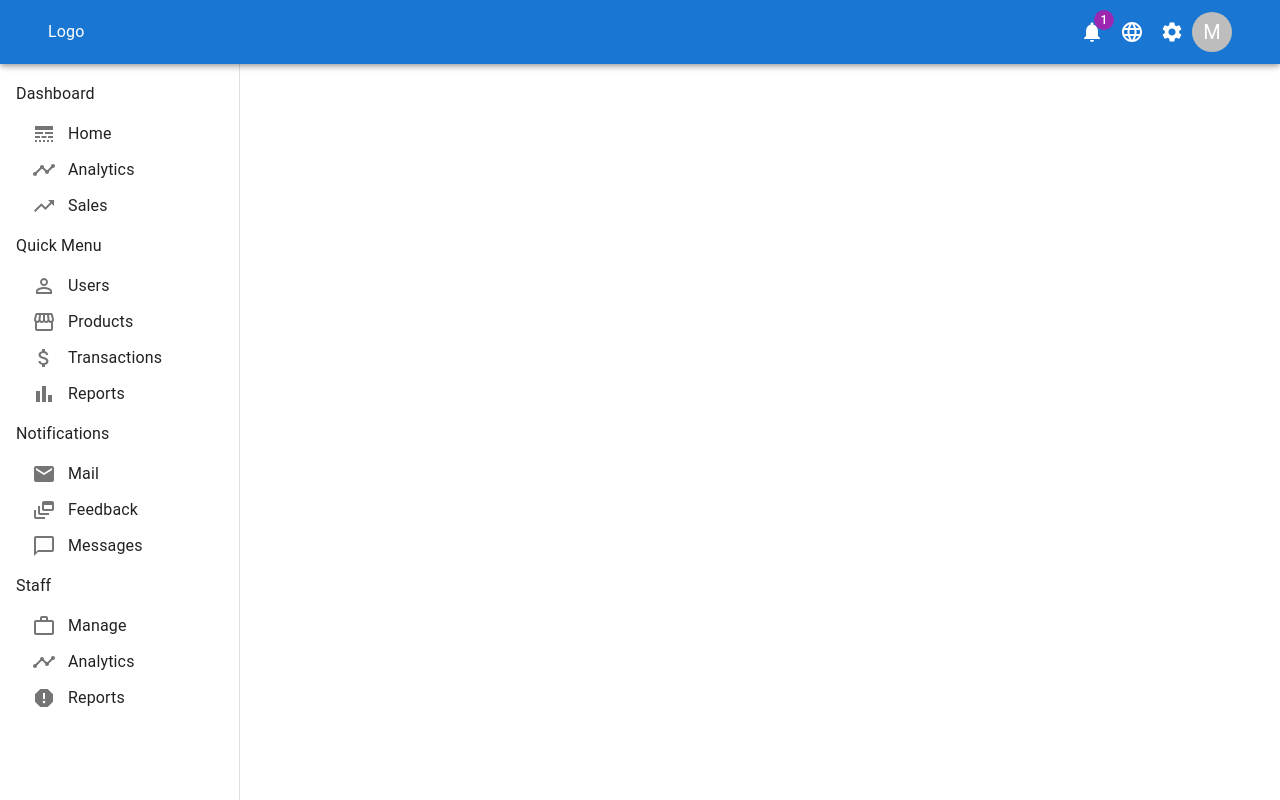
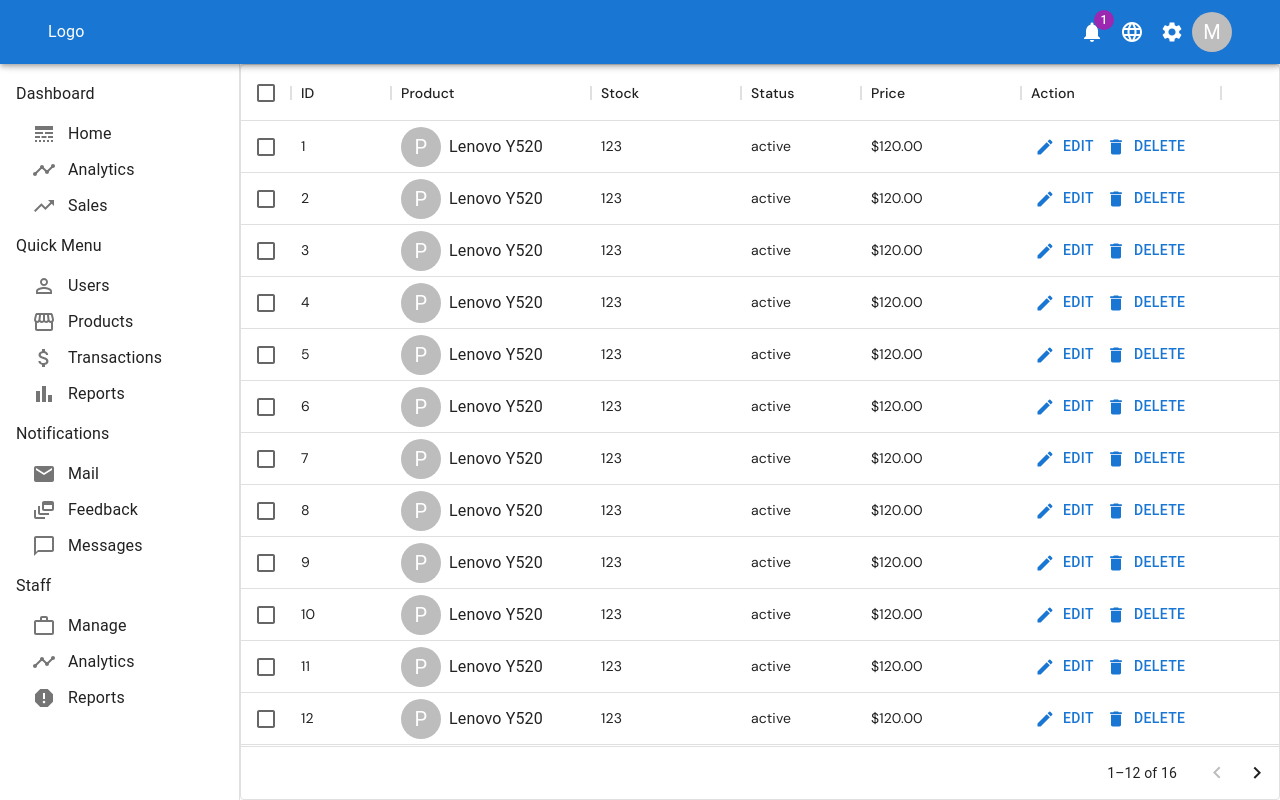
Before and after one commit to Mahmoud2227/ecommerce_admin_panel, a React (Create React App) app: page /products in a window 1280 px wide. Built offline with nearby package versions, Linux system fonts and the light colour scheme.

Commit message:
Create productList page

```diff
--- a/src/App.js
+++ b/src/App.js
@@ -7,6 +7,7 @@ import Home from "./pages/home/Home";
 import UserList from "./pages/userList/UserList";
 import User from "./pages/User/User";
 import NewUser from "./pages/NewUser/NewUser";
+import ProductList from "./pages/ProductList/ProductList";
 
 function App() {
     return (
@@ -21,6 +22,9 @@ function App() {
                     <Route exact path="/users" element={<UserList />} />
                     <Route exact path="/users/:id" element={<User />} />
                     <Route exact path="/newUser" element={<NewUser />} />
+                    <Route exact path="/products" element={<ProductList />} />
+                    {/* <Route exact path="/products/:id" element={<User />} />
+                    <Route exact path="/newProduct" element={<NewUser />} /> */}
                 </Routes>
             </Box>
         </Router>
--- a/src/components/SideBar/SideBar.js
+++ b/src/components/SideBar/SideBar.js
@@ -3,7 +3,6 @@ import {
     Box,
     Drawer,
     Grid,
-    Link,
     ListItemIcon,
     ListItemText,
     MenuItem,
--- a/src/dummyData.js
+++ b/src/dummyData.js
@@ -49,22 +49,232 @@ export const userData = [
     },
 ];
 
+export const userRows = [
+    {
+        id: 1,
+        username: "Jon Snow",
+        email: "user@gmail.com",
+        status: "active",
+        transaction: "$120.00",
+    },
+    {
+        id: 2,
+        username: "Jon Snow",
+        email: "user@gmail.com",
+        status: "active",
+        transaction: "$120.00",
+    },
+    {
+        id: 3,
+        username: "Jon Snow",
+        email: "user@gmail.com",
+        status: "active",
+        transaction: "$120.00",
+    },
+    {
+        id: 4,
+        username: "Jon Snow",
+        email: "user@gmail.com",
+        status: "active",
+        transaction: "$120.00",
+    },
+    {
+        id: 5,
+        username: "Jon Snow",
+        email: "user@gmail.com",
+        status: "active",
+        transaction: "$120.00",
+    },
+    {
+        id: 6,
+        username: "Jon Snow",
+        email: "user@gmail.com",
+        status: "active",
+        transaction: "$120.00",
+    },
+    {
+        id: 7,
+        username: "Jon Snow",
+        email: "user@gmail.com",
+        status: "active",
+        transaction: "$120.00",
+    },
+    {
+        id: 8,
+        username: "Jon Snow",
+        email: "user@gmail.com",
+        status: "active",
+        transaction: "$120.00",
+    },
+    {
+        id: 9,
+        username: "Jon Snow",
+        email: "user@gmail.com",
+        status: "active",
+        transaction: "$120.00",
+    },
+    {
+        id: 10,
+        username: "Jon Snow",
+        email: "user@gmail.com",
+        status: "active",
+        transaction: "$120.00",
+    },
+    {
+        id: 11,
+        username: "Jon Snow",
+        email: "user@gmail.com",
+        status: "active",
+        transaction: "$120.00",
+    },
+    {
+        id: 12,
+        username: "Jon Snow",
+        email: "user@gmail.com",
+        status: "active",
+        transaction: "$120.00",
+    },
+    {
+        id: 13,
+        username: "Jon Snow",
+        email: "user@gmail.com",
+        status: "active",
+        transaction: "$120.00",
+    },
+    {
+        id: 14,
+        username: "Jon Snow",
+        email: "user@gmail.com",
+        status: "active",
+        transaction: "$120.00",
+    },
+    {
+        id: 15,
+        username: "Jon Snow",
+        email: "user@gmail.com",
+        status: "active",
+        transaction: "$120.00",
+    },
+    {
+        id: 16,
+        username: "Jon Snow",
+        email: "user@gmail.com",
+        status: "active",
+        transaction: "$120.00",
+    },
+];
 
-export const userRows = [
-	{id: 1, username: "Jon Snow", email: "user@gmail.com", status: "active", transaction: "$120.00"},
-	{id: 2, username: "Jon Snow", email: "user@gmail.com", status: "active", transaction: "$120.00"},
-	{id: 3, username: "Jon Snow", email: "user@gmail.com", status: "active", transaction: "$120.00"},
-	{id: 4, username: "Jon Snow", email: "user@gmail.com", status: "active", transaction: "$120.00"},
-	{id: 5, username: "Jon Snow", email: "user@gmail.com", status: "active", transaction: "$120.00"},
-	{id: 6, username: "Jon Snow", email: "user@gmail.com", status: "active", transaction: "$120.00"},
-	{id: 7, username: "Jon Snow", email: "user@gmail.com", status: "active", transaction: "$120.00"},
-	{id: 8, username: "Jon Snow", email: "user@gmail.com", status: "active", transaction: "$120.00"},
-	{id: 9, username: "Jon Snow", email: "user@gmail.com", status: "active", transaction: "$120.00"},
-	{id: 10, username: "Jon Snow", email: "user@gmail.com", status: "active", transaction: "$120.00"},
-	{id: 11, username: "Jon Snow", email: "user@gmail.com", status: "active", transaction: "$120.00"},
-	{id: 12, username: "Jon Snow", email: "user@gmail.com", status: "active", transaction: "$120.00"},
-	{id: 13, username: "Jon Snow", email: "user@gmail.com", status: "active", transaction: "$120.00"},
-	{id: 14, username: "Jon Snow", email: "user@gmail.com", status: "active", transaction: "$120.00"},
-	{id: 15, username: "Jon Snow", email: "user@gmail.com", status: "active", transaction: "$120.00"},
-	{id: 16, username: "Jon Snow", email: "user@gmail.com", status: "active", transaction: "$120.00"},
+export const productRows = [
+    {
+        id: 1,
+        productName: "Lenovo Y520",
+        stock: 123,
+        status: "active",
+        price: "$120.00",
+    },
+    {
+        id: 2,
+        productName: "Lenovo Y520",
+        stock: 123,
+        status: "active",
+        price: "$120.00",
+    },
+    {
+        id: 3,
+        productName: "Lenovo Y520",
+        stock: 123,
+        status: "active",
+        price: "$120.00",
+    },
+    {
+        id: 4,
+        productName: "Lenovo Y520",
+        stock: 123,
+        status: "active",
+        price: "$120.00",
+    },
+    {
+        id: 5,
+        productName: "Lenovo Y520",
+        stock: 123,
+        status: "active",
+        price: "$120.00",
+    },
+    {
+        id: 6,
+        productName: "Lenovo Y520",
+        stock: 123,
+        status: "active",
+        price: "$120.00",
+    },
+    {
+        id: 7,
+        productName: "Lenovo Y520",
+        stock: 123,
+        status: "active",
+        price: "$120.00",
+    },
+    {
+        id: 8,
+        productName: "Lenovo Y520",
+        stock: 123,
+        status: "active",
+        price: "$120.00",
+    },
+    {
+        id: 9,
+        productName: "Lenovo Y520",
+        stock: 123,
+        status: "active",
+        price: "$120.00",
+    },
+    {
+        id: 10,
+        productName: "Lenovo Y520",
+        stock: 123,
+        status: "active",
+        price: "$120.00",
+    },
+    {
+        id: 11,
+        productName: "Lenovo Y520",
+        stock: 123,
+        status: "active",
+        price: "$120.00",
+    },
+    {
+        id: 12,
+        productName: "Lenovo Y520",
+        stock: 123,
+        status: "active",
+        price: "$120.00",
+    },
+    {
+        id: 13,
+        productName: "Lenovo Y520",
+        stock: 123,
+        status: "active",
+        price: "$120.00",
+    },
+    {
+        id: 14,
+        productName: "Lenovo Y520",
+        stock: 123,
+        status: "active",
+        price: "$120.00",
+    },
+    {
+        id: 15,
+        productName: "Lenovo Y520",
+        stock: 123,
+        status: "active",
+        price: "$120.00",
+    },
+    {
+        id: 16,
+        productName: "Lenovo Y520",
+        stock: 123,
+        status: "active",
+        price: "$120.00",
+    },
 ];
--- /dev/null
+++ b/src/pages/ProductList/ProductList.js
@@ -0,0 +1,64 @@
+import { useState } from "react";
+import { DataGrid } from "@mui/x-data-grid";
+import { Edit, Delete } from "@mui/icons-material";
+import { Avatar, Box, Button, Typography } from "@mui/material";
+
+import { productRows } from "../../dummyData";
+
+const ProductList = () => {
+    const [data, setData] = useState(productRows);
+
+    const userColumns = [
+        { field: "id", headerName: "ID", width: 100 },
+        {
+            field: "product",
+            headerName: "Product",
+            width: 200,
+            renderCell: (params) => (
+                <Box display="flex" alignItems="center" gap={1}>
+                    <Avatar>P</Avatar>
+                    <Typography variant="subtitle1">{params.row.productName}</Typography>
+                </Box>
+            ),
+        },
+        { field: "stock", headerName: "Stock", width: 150 },
+        { field: "status", headerName: "Status", width: 120 },
+        { field: "price", headerName: "Price", width: 160 },
+        {
+            field: "action",
+            headerName: "Action",
+            width: 200,
+            renderCell: (params) => (
+                <Box display="flex">
+                    <Button startIcon={<Edit />} href={"/products/" + params.row.id}>
+                        Edit
+                    </Button>
+                    <Button startIcon={<Delete />} onClick={() => handleDelete(params.row.id)}>
+                        Delete
+                    </Button>
+                </Box>
+            ),
+        },
+    ];
+
+    const handleDelete = (id) => {
+        setData((prevState) => {
+            return prevState.filter((row) => row.id !== id);
+        });
+    };
+    return (
+        <div style={{ height: "calc(100vh - 64px)", width: "100%", display: "flex" }}>
+            <div style={{ flexGrow: 1 }}>
+                <DataGrid
+                    rows={data}
+                    columns={userColumns}
+                    disableSelectionOnClick
+                    checkboxSelection
+                    autoPageSize
+                />
+            </div>
+        </div>
+    );
+};
+
+export default ProductList;
```
Lines whose indentation alone changed are shown as unchanged.
